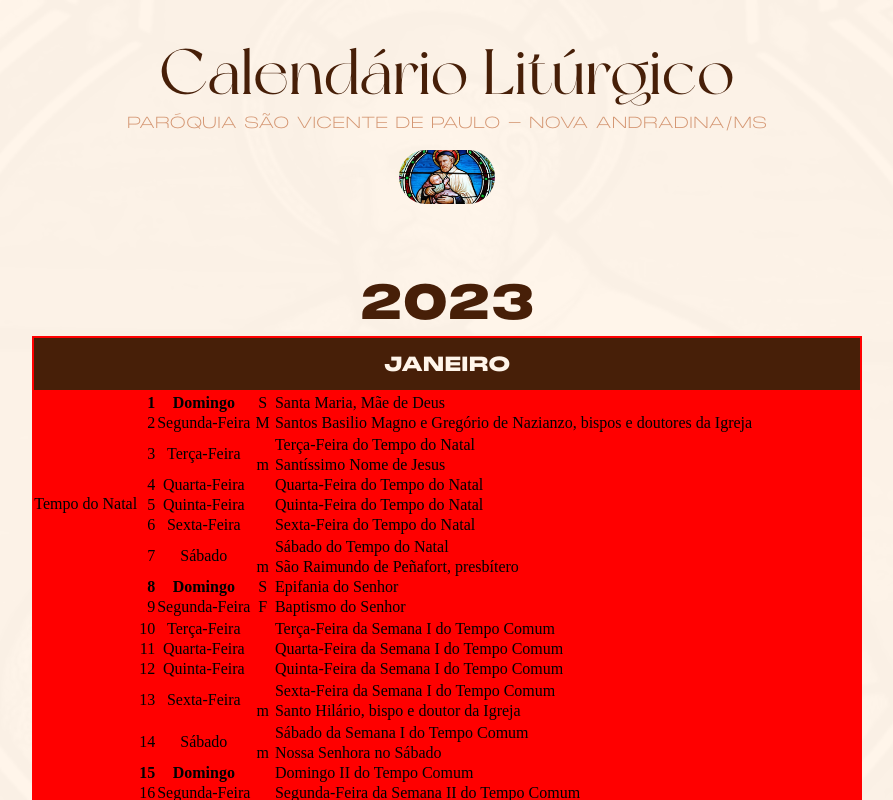
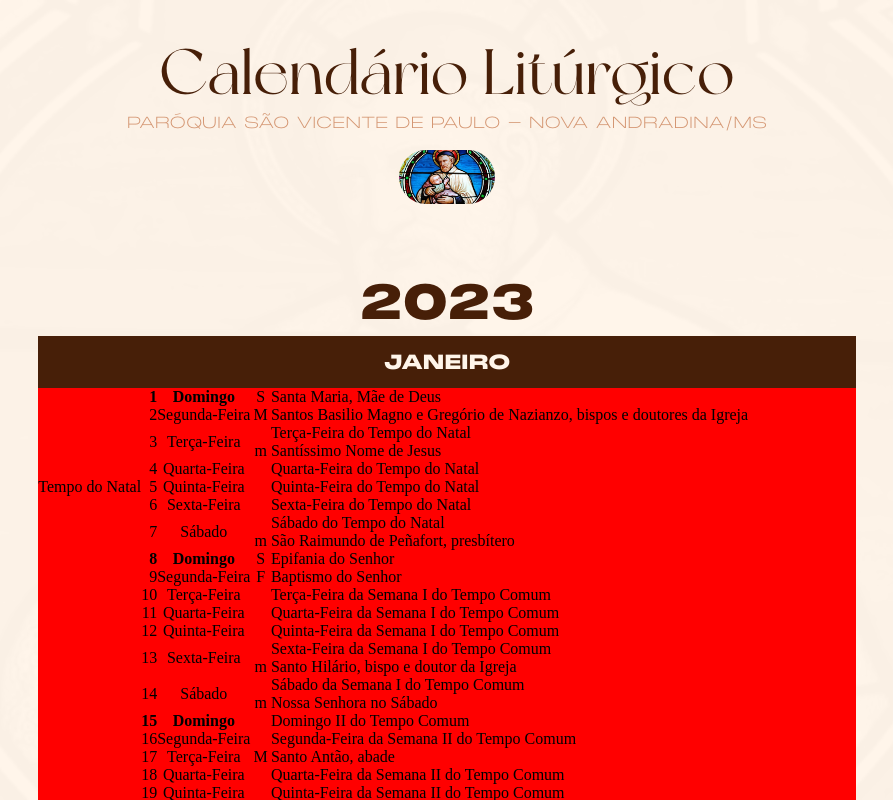
Before and after one commit to igorviniciussantana/paroquia-saovicente, a Next.js app: page / in a window 1280 px wide. Shown: the whole page, without its empty margins (193-1086 px from the left). Built offline with nearby package versions, Linux system fonts and the light colour scheme.

Commit message:
fix: remove border-spacing

```diff
--- a/styles/table.scss
+++ b/styles/table.scss
@@ -6,6 +6,7 @@
 }
 
 table {
+    border-spacing: 0px;
   background-color: red;
   .tbhd {
     background-color: $dark-color;
```
